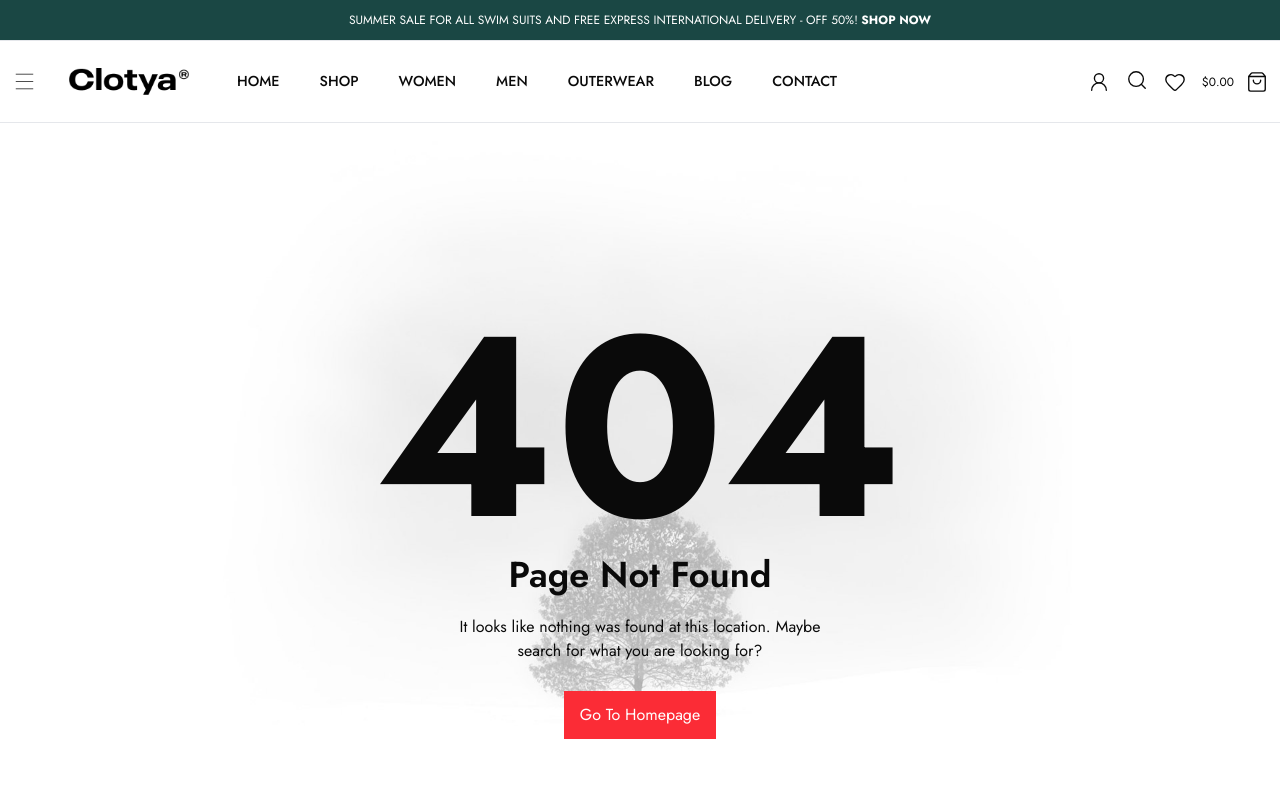
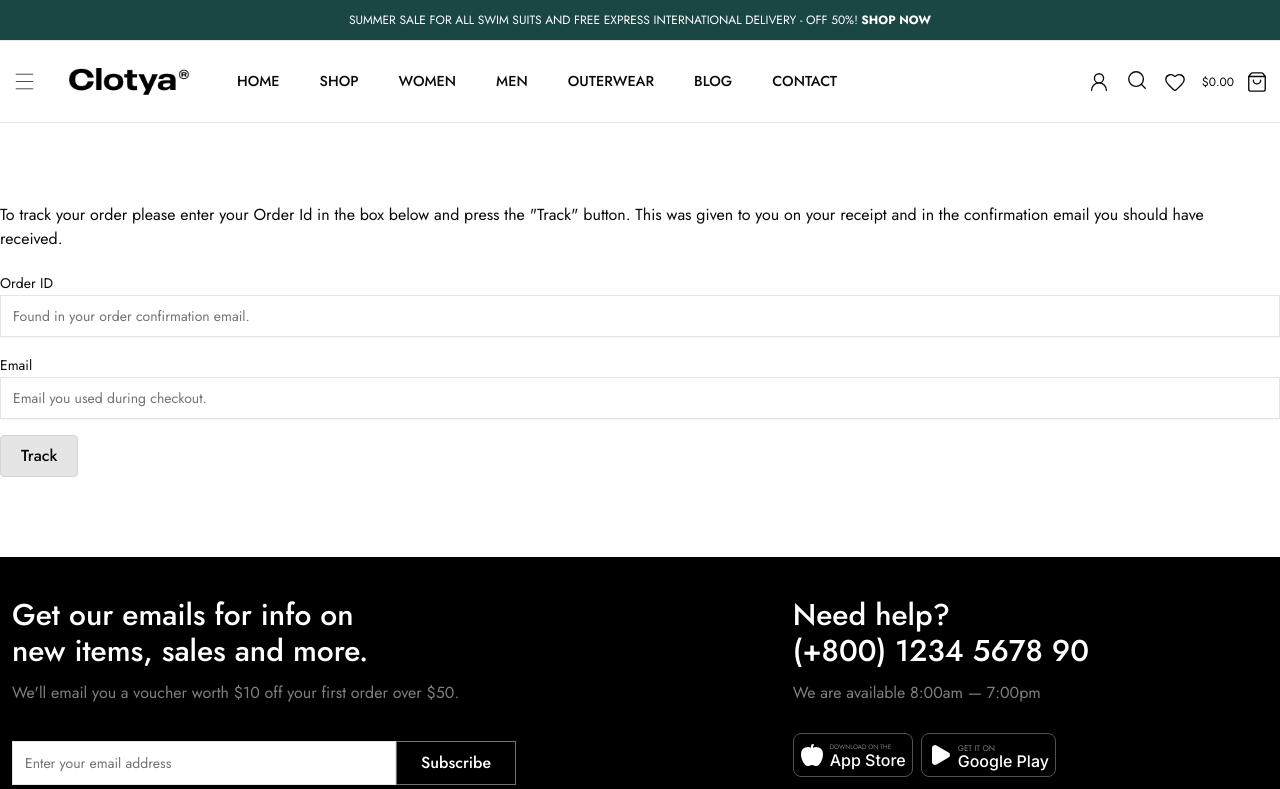
Before and after one commit to Vader4k/clotya, a Next.js app: page /order-tracking in a window 1280 px wide. Before the commit this address had no page. Shown: the top 789 px of the page. Built offline with nearby package versions, Linux system fonts and the light colour scheme.

Commit message:
feat: tracking page implemented

```diff
--- /dev/null
+++ b/app/order-tracking/page.tsx
@@ -0,0 +1,16 @@
+import TrackingForm from "@/features/order-tracking/components/TrackingForm"
+
+const page = () => {
+  return (
+    <main>
+      <div className='w-full max-w-7xl mx-auto my-10 lg:my-20 font-jost px-5 xl:px-0'>
+        <p className='xl:pr-5 text-sm lg:text-base'>To track your order please enter your Order Id in the box below and press the "Track" button. This was given to you on your receipt and in the confirmation email you should have received.</p>
+        <div className="mt-5">
+          <TrackingForm />
+        </div>
+      </div>
+    </main>
+  )
+}
+
+export default page
--- /dev/null
+++ b/features/order-tracking/components/TrackingForm.tsx
@@ -0,0 +1,52 @@
+"use client"
+
+import { useState } from "react"
+import { Input } from "@/components/ui/input"
+
+const TrackingForm = () => {
+
+    const [trackingInfo, setTrackingInfo] = useState({
+        orderId: "",
+        email: ""
+    })
+
+    const handleChange = (e: React.ChangeEvent<HTMLInputElement>) => {
+        const { name, value } = e.target
+        setTrackingInfo(prev => ({
+            ...prev,
+            [name]: value
+        }))
+    }
+
+    return (
+        <form className="font-jost">
+            <div className="flex flex-col gap-4">
+                <div>
+                    <label htmlFor="orderId" className="text-sm">Order ID</label>
+                    <Input
+                        type="text"
+                        name="orderId"
+                        value={trackingInfo.orderId}
+                        className="py-5 rounded-none"
+                        onChange={handleChange}
+                        placeholder="Found in your order confirmation email."
+                    />
+                </div>
+                <div>
+                    <label htmlFor="email" className="text-sm">Email</label>
+                    <Input
+                        type="email"
+                        name="email"
+                        value={trackingInfo.email}
+                        className="py-5 rounded-none"
+                        onChange={handleChange}
+                        placeholder="Email you used during checkout."
+                    />
+                </div>
+                <button className="bg-neutral-200 border border-neutral-300 rounded font-medium px-5 py-2 w-fit" type="submit">Track</button>
+            </div>
+        </form>
+    )
+}
+
+export default TrackingForm
--- a/shared/ui/PageHeader.tsx
+++ b/shared/ui/PageHeader.tsx
@@ -10,6 +10,7 @@ import {
   SelectValue,
 } from "@/components/ui/select"
 import LanguageSelector from "@/features/language-selector/components/LanguageSelector"
+import Link from 'next/link';
 
 const PageHeader = () => {
   return (
@@ -27,7 +28,7 @@ const PageHeader = () => {
 
         {/*controls */}
         <div className='flex items-center gap-3 text-xs'>
-          <p className='text-nowrap'>Order Tracking</p>
+          <Link href='/order-tracking' className='text-nowrap'>Order Tracking</Link>
           <LanguageSelector />
           <Select value='usd'>
             <SelectTrigger translate='no' className="w-full max-w-20 bg-white text-xs outline-none notranslate">
```
